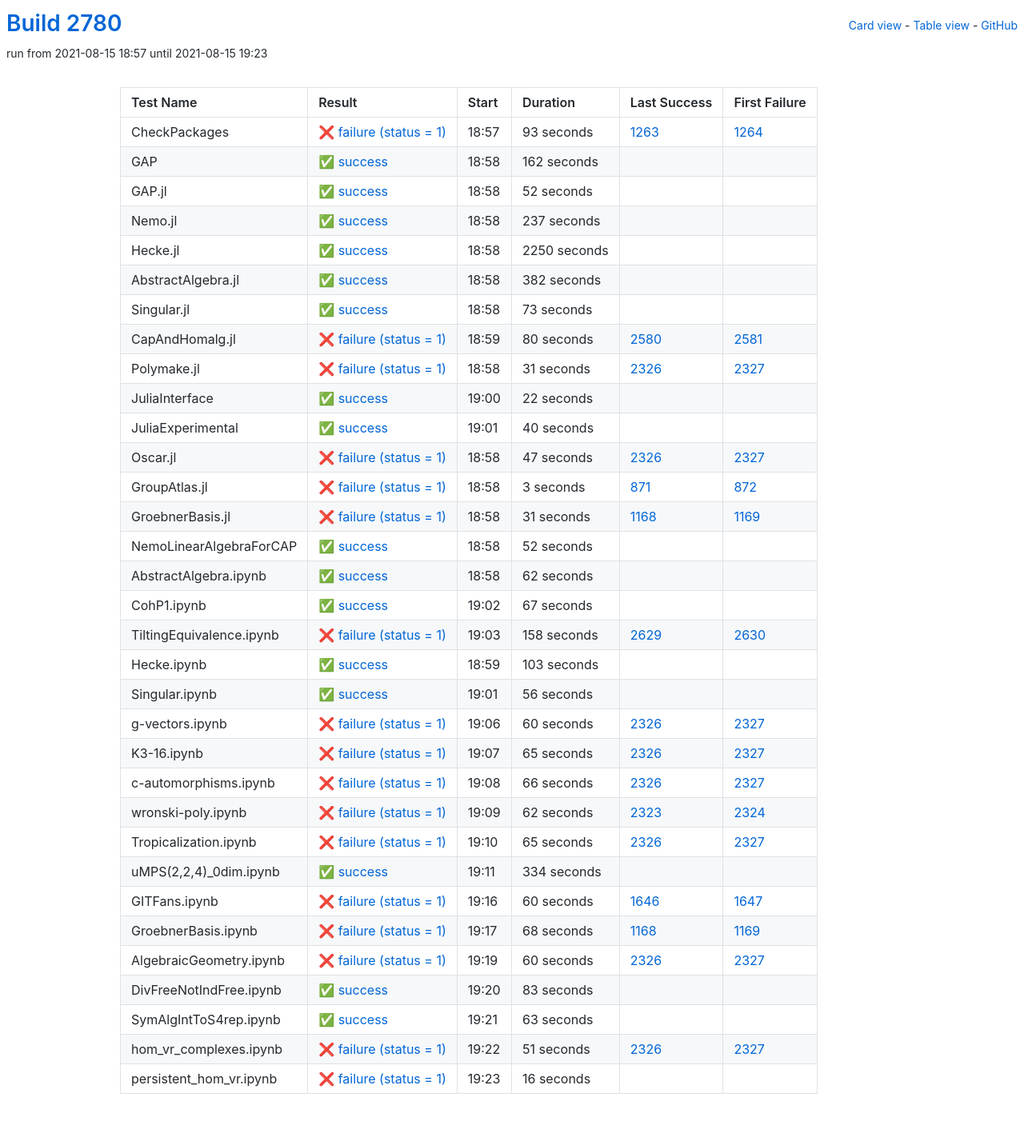
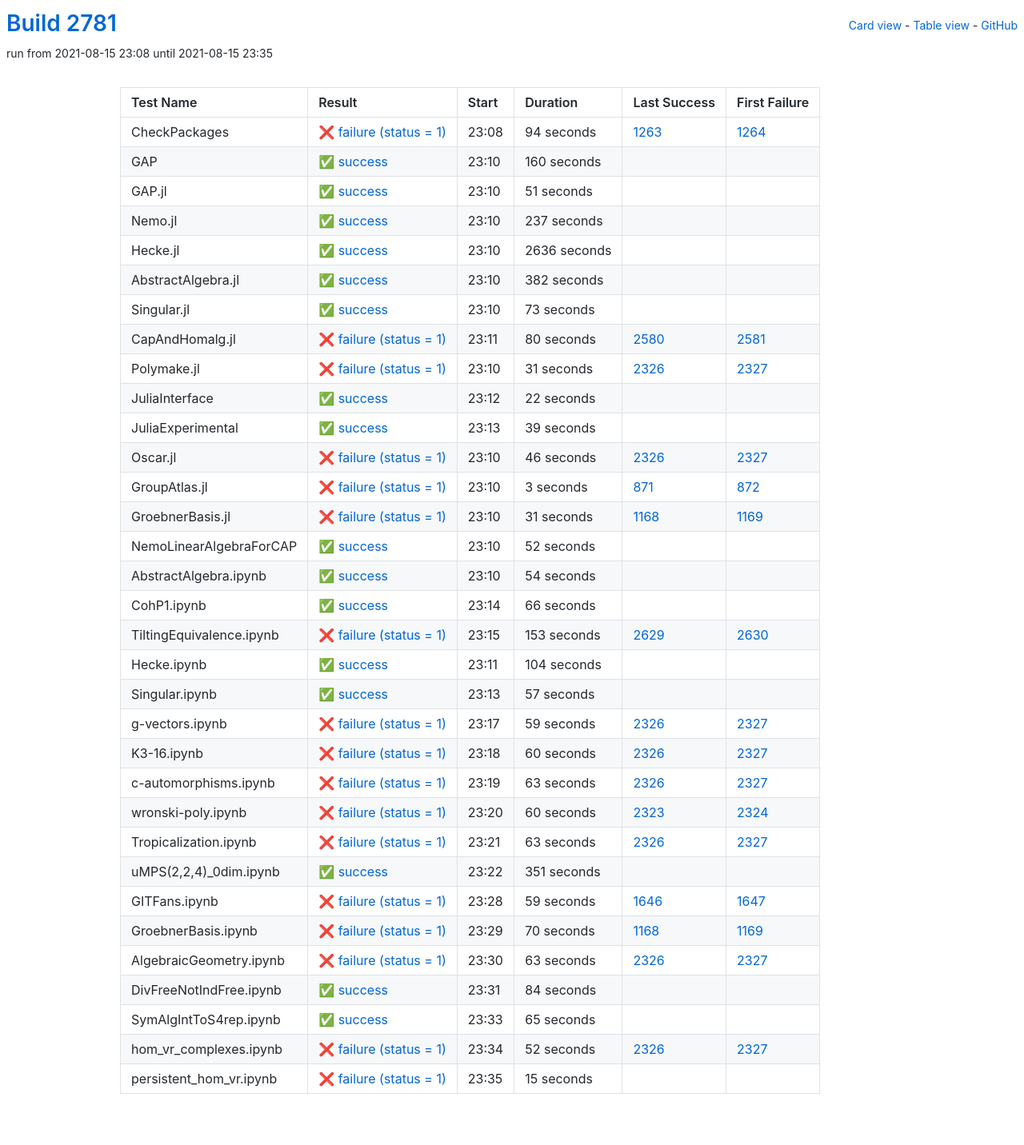
Before and after one commit to oscar-system/oscar-ci-status-stable, a Jekyll site: the page built from table.html, in a window 1280 px wide. Shown: the whole page at 80% size. Built offline with Jekyll 4.4.1, drawn with Linux system fonts in a browser that asks for light colours.

Commit message:
Build #2781

```diff
--- a/_data/ci.yml
+++ b/_data/ci.yml
@@ -1,6 +1,6 @@
 ---
-build: 2780
-build_url: https://oscarci.mathematik.uni-kl.de/job/oscar-stable/2780/
+build: 2781
+build_url: https://oscarci.mathematik.uni-kl.de/job/oscar-stable/2781/
 job: oscar-stable
 organization: oscar-system
 repo: oscar-ci-status-stable
@@ -8,44 +8,44 @@ repourl: https://github.com/oscar-system/oscar-ci-status-stable
 tests:
 - name: CheckPackages
   id: checkpackages
-  log: https://oscarci.mathematik.uni-kl.de/job/oscar-stable/2780/artifact/logs/build-2780/CheckPackages.log
-  start: 2021-08-15 18:57
+  log: https://oscarci.mathematik.uni-kl.de/job/oscar-stable/2781/artifact/logs/build-2781/CheckPackages.log
+  start: 2021-08-15 23:08
   success: false
   exitcode: 1
   status: failure
-  duration: 93
+  duration: 94
   last_success: 1263
   last_success_url: https://oscarci.mathematik.uni-kl.de/job/oscar-stable/1263/
   first_failure: 1264
   first_failure_url: https://oscarci.mathematik.uni-kl.de/job/oscar-stable/1264/
 - name: GAP
   id: gap
-  log: https://oscarci.mathematik.uni-kl.de/job/oscar-stable/2780/artifact/logs/build-2780/GAP.log
-  start: 2021-08-15 18:58
+  log: https://oscarci.mathematik.uni-kl.de/job/oscar-stable/2781/artifact/logs/build-2781/GAP.log
+  start: 2021-08-15 23:10
   success: true
   exitcode: 0
   status: success
-  duration: 162
+  duration: 160
   last_success: false
   last_success_url:
   first_failure: false
   first_failure_url:
 - name: GAP.jl
   id: gap-jl
-  log: https://oscarci.mathematik.uni-kl.de/job/oscar-stable/2780/artifact/logs/build-2780/GAP.jl.log
-  start: 2021-08-15 18:58
+  log: https://oscarci.mathematik.uni-kl.de/job/oscar-stable/2781/artifact/logs/build-2781/GAP.jl.log
+  start: 2021-08-15 23:10
   success: true
   exitcode: 0
   status: success
-  duration: 52
+  duration: 51
   last_success: false
   last_success_url:
   first_failure: false
   first_failure_url:
 - name: Nemo.jl
   id: nemo-jl
-  log: https://oscarci.mathematik.uni-kl.de/job/oscar-stable/2780/artifact/logs/build-2780/Nemo.jl.log
-  start: 2021-08-15 18:58
+  log: https://oscarci.mathematik.uni-kl.de/job/oscar-stable/2781/artifact/logs/build-2781/Nemo.jl.log
+  start: 2021-08-15 23:10
   success: true
   exitcode: 0
   status: success
@@ -56,20 +56,20 @@ tests:
   first_failure_url:
 - name: Hecke.jl
   id: hecke-jl
-  log: https://oscarci.mathematik.uni-kl.de/job/oscar-stable/2780/artifact/logs/build-2780/Hecke.jl.log
-  start: 2021-08-15 18:58
+  log: https://oscarci.mathematik.uni-kl.de/job/oscar-stable/2781/artifact/logs/build-2781/Hecke.jl.log
+  start: 2021-08-15 23:10
   success: true
   exitcode: 0
   status: success
-  duration: 2250
+  duration: 2636
   last_success: false
   last_success_url:
   first_failure: false
   first_failure_url:
 - name: AbstractAlgebra.jl
   id: abstractalgebra-jl
-  log: https://oscarci.mathematik.uni-kl.de/job/oscar-stable/2780/artifact/logs/build-2780/AbstractAlgebra.jl.log
-  start: 2021-08-15 18:58
+  log: https://oscarci.mathematik.uni-kl.de/job/oscar-stable/2781/artifact/logs/build-2781/AbstractAlgebra.jl.log
+  start: 2021-08-15 23:10
   success: true
   exitcode: 0
   status: success
@@ -80,8 +80,8 @@ tests:
   first_failure_url:
 - name: Singular.jl
   id: singular-jl
-  log: https://oscarci.mathematik.uni-kl.de/job/oscar-stable/2780/artifact/logs/build-2780/Singular.jl.log
-  start: 2021-08-15 18:58
+  log: https://oscarci.mathematik.uni-kl.de/job/oscar-stable/2781/artifact/logs/build-2781/Singular.jl.log
+  start: 2021-08-15 23:10
   success: true
   exitcode: 0
   status: success
@@ -92,8 +92,8 @@ tests:
   first_failure_url:
 - name: CapAndHomalg.jl
   id: capandhomalg-jl
-  log: https://oscarci.mathematik.uni-kl.de/job/oscar-stable/2780/artifact/logs/build-2780/CapAndHomalg.jl.log
-  start: 2021-08-15 18:59
+  log: https://oscarci.mathematik.uni-kl.de/job/oscar-stable/2781/artifact/logs/build-2781/CapAndHomalg.jl.log
+  start: 2021-08-15 23:11
   success: false
   exitcode: 1
   status: failure
@@ -104,8 +104,8 @@ tests:
   first_failure_url: https://oscarci.mathematik.uni-kl.de/job/oscar-stable/2581/
 - name: Polymake.jl
   id: polymake-jl
-  log: https://oscarci.mathematik.uni-kl.de/job/oscar-stable/2780/artifact/logs/build-2780/Polymake.jl.log
-  start: 2021-08-15 18:58
+  log: https://oscarci.mathematik.uni-kl.de/job/oscar-stable/2781/artifact/logs/build-2781/Polymake.jl.log
+  start: 2021-08-15 23:10
   success: false
   exitcode: 1
   status: failure
@@ -116,8 +116,8 @@ tests:
   first_failure_url: https://oscarci.mathematik.uni-kl.de/job/oscar-stable/2327/
 - name: JuliaInterface
   id: juliainterface
-  log: https://oscarci.mathematik.uni-kl.de/job/oscar-stable/2780/artifact/logs/build-2780/JuliaInterface.log
-  start: 2021-08-15 19:00
+  log: https://oscarci.mathematik.uni-kl.de/job/oscar-stable/2781/artifact/logs/build-2781/JuliaInterface.log
+  start: 2021-08-15 23:12
   success: true
   exitcode: 0
   status: success
@@ -128,32 +128,32 @@ tests:
   first_failure_url:
 - name: JuliaExperimental
   id: juliaexperimental
-  log: https://oscarci.mathematik.uni-kl.de/job/oscar-stable/2780/artifact/logs/build-2780/JuliaExperimental.log
-  start: 2021-08-15 19:01
+  log: https://oscarci.mathematik.uni-kl.de/job/oscar-stable/2781/artifact/logs/build-2781/JuliaExperimental.log
+  start: 2021-08-15 23:13
   success: true
   exitcode: 0
   status: success
-  duration: 40
+  duration: 39
   last_success: false
   last_success_url:
   first_failure: false
   first_failure_url:
 - name: Oscar.jl
   id: oscar-jl
-  log: https://oscarci.mathematik.uni-kl.de/job/oscar-stable/2780/artifact/logs/build-2780/Oscar.jl.log
-  start: 2021-08-15 18:58
+  log: https://oscarci.mathematik.uni-kl.de/job/oscar-stable/2781/artifact/logs/build-2781/Oscar.jl.log
+  start: 2021-08-15 23:10
   success: false
   exitcode: 1
   status: failure
-  duration: 47
+  duration: 46
   last_success: 2326
   last_success_url: https://oscarci.mathematik.uni-kl.de/job/oscar-stable/2326/
   first_failure: 2327
   first_failure_url: https://oscarci.mathematik.uni-kl.de/job/oscar-stable/2327/
 - name: GroupAtlas.jl
   id: groupatlas-jl
-  log: https://oscarci.mathematik.uni-kl.de/job/oscar-stable/2780/artifact/logs/build-2780/GroupAtlas.jl.log
-  start: 2021-08-15 18:58
+  log: https://oscarci.mathematik.uni-kl.de/job/oscar-stable/2781/artifact/logs/build-2781/GroupAtlas.jl.log
+  start: 2021-08-15 23:10
   success: false
   exitcode: 1
   status: failure
@@ -164,8 +164,8 @@ tests:
   first_failure_url: https://oscarci.mathematik.uni-kl.de/job/oscar-stable/872/
 - name: GroebnerBasis.jl
   id: groebnerbasis-jl
-  log: https://oscarci.mathematik.uni-kl.de/job/oscar-stable/2780/artifact/logs/build-2780/GroebnerBasis.jl.log
-  start: 2021-08-15 18:58
+  log: https://oscarci.mathematik.uni-kl.de/job/oscar-stable/2781/artifact/logs/build-2781/GroebnerBasis.jl.log
+  start: 2021-08-15 23:10
   success: false
   exitcode: 1
   status: failure
@@ -176,8 +176,8 @@ tests:
   first_failure_url: https://oscarci.mathematik.uni-kl.de/job/oscar-stable/1169/
 - name: NemoLinearAlgebraForCAP
   id: nemolinearalgebraforcap
-  log: https://oscarci.mathematik.uni-kl.de/job/oscar-stable/2780/artifact/logs/build-2780/NemoLinearAlgebraForCAP.log
-  start: 2021-08-15 18:58
+  log: https://oscarci.mathematik.uni-kl.de/job/oscar-stable/2781/artifact/logs/build-2781/NemoLinearAlgebraForCAP.log
+  start: 2021-08-15 23:10
   success: true
   exitcode: 0
   status: success
@@ -188,68 +188,80 @@ tests:
   first_failure_url:
 - name: AbstractAlgebra.ipynb
   id: abstractalgebra-ipynb
-  log: https://oscarci.mathematik.uni-kl.de/job/oscar-stable/2780/artifact/logs/build-2780/AbstractAlgebra.ipynb.log
-  start: 2021-08-15 18:58
+  log: https://oscarci.mathematik.uni-kl.de/job/oscar-stable/2781/artifact/logs/build-2781/AbstractAlgebra.ipynb.log
+  start: 2021-08-15 23:10
   success: true
   exitcode: 0
   status: success
-  duration: 62
+  duration: 54
   last_success: false
   last_success_url:
   first_failure: false
   first_failure_url:
 - name: CohP1.ipynb
   id: cohp1-ipynb
-  log: https://oscarci.mathematik.uni-kl.de/job/oscar-stable/2780/artifact/logs/build-2780/CohP1.ipynb.log
-  start: 2021-08-15 19:02
+  log: https://oscarci.mathematik.uni-kl.de/job/oscar-stable/2781/artifact/logs/build-2781/CohP1.ipynb.log
+  start: 2021-08-15 23:14
   success: true
   exitcode: 0
   status: success
-  duration: 67
+  duration: 66
   last_success: false
   last_success_url:
   first_failure: false
   first_failure_url:
 - name: TiltingEquivalence.ipynb
   id: tiltingequivalence-ipynb
-  log: https://oscarci.mathematik.uni-kl.de/job/oscar-stable/2780/artifact/logs/build-2780/TiltingEquivalence.ipynb.log
-  start: 2021-08-15 19:03
+  log: https://oscarci.mathematik.uni-kl.de/job/oscar-stable/2781/artifact/logs/build-2781/TiltingEquivalence.ipynb.log
+  start: 2021-08-15 23:15
   success: false
   exitcode: 1
   status: failure
-  duration: 158
+  duration: 153
   last_success: 2629
   last_success_url: https://oscarci.mathematik.uni-kl.de/job/oscar-stable/2629/
   first_failure: 2630
   first_failure_url: https://oscarci.mathematik.uni-kl.de/job/oscar-stable/2630/
 - name: Hecke.ipynb
   id: hecke-ipynb
-  log: https://oscarci.mathematik.uni-kl.de/job/oscar-stable/2780/artifact/logs/build-2780/Hecke.ipynb.log
-  start: 2021-08-15 18:59
+  log: https://oscarci.mathematik.uni-kl.de/job/oscar-stable/2781/artifact/logs/build-2781/Hecke.ipynb.log
+  start: 2021-08-15 23:11
   success: true
   exitcode: 0
   status: success
-  duration: 103
+  duration: 104
   last_success: false
   last_success_url:
   first_failure: false
   first_failure_url:
 - name: Singular.ipynb
   id: singular-ipynb
-  log: https://oscarci.mathematik.uni-kl.de/job/oscar-stable/2780/artifact/logs/build-2780/Singular.ipynb.log
-  start: 2021-08-15 19:01
+  log: https://oscarci.mathematik.uni-kl.de/job/oscar-stable/2781/artifact/logs/build-2781/Singular.ipynb.log
+  start: 2021-08-15 23:13
   success: true
   exitcode: 0
   status: success
-  duration: 56
+  duration: 57
   last_success: false
   last_success_url:
   first_failure: false
   first_failure_url:
 - name: g-vectors.ipynb
   id: g-vectors-ipynb
-  log: https://oscarci.mathematik.uni-kl.de/job/oscar-stable/2780/artifact/logs/build-2780/g-vectors.ipynb.log
-  start: 2021-08-15 19:06
+  log: https://oscarci.mathematik.uni-kl.de/job/oscar-stable/2781/artifact/logs/build-2781/g-vectors.ipynb.log
+  start: 2021-08-15 23:17
+  success: false
+  exitcode: 1
+  status: failure
+  duration: 59
+  last_success: 2326
+  last_success_url: https://oscarci.mathematik.uni-kl.de/job/oscar-stable/2326/
+  first_failure: 2327
+  first_failure_url: https://oscarci.mathematik.uni-kl.de/job/oscar-stable/2327/
+- name: K3-16.ipynb
+  id: k3-16-ipynb
+  log: https://oscarci.mathematik.uni-kl.de/job/oscar-stable/2781/artifact/logs/build-2781/K3-16.ipynb.log
+  start: 2021-08-15 23:18
   success: false
   exitcode: 1
   status: failure
@@ -258,146 +270,134 @@ tests:
   last_success_url: https://oscarci.mathematik.uni-kl.de/job/oscar-stable/2326/
   first_failure: 2327
   first_failure_url: https://oscarci.mathematik.uni-kl.de/job/oscar-stable/2327/
-- name: K3-16.ipynb
-  id: k3-16-ipynb
-  log: https://oscarci.mathematik.uni-kl.de/job/oscar-stable/2780/artifact/logs/build-2780/K3-16.ipynb.log
-  start: 2021-08-15 19:07
+- name: c-automorphisms.ipynb
+  id: c-automorphisms-ipynb
+  log: https://oscarci.mathematik.uni-kl.de/job/oscar-stable/2781/artifact/logs/build-2781/c-automorphisms.ipynb.log
+  start: 2021-08-15 23:19
   success: false
   exitcode: 1
   status: failure
-  duration: 65
-  last_success: 2326
-  last_success_url: https://oscarci.mathematik.uni-kl.de/job/oscar-stable/2326/
-  first_failure: 2327
-  first_failure_url: https://oscarci.mathematik.uni-kl.de/job/oscar-stable/2327/
-- name: c-automorphisms.ipynb
-  id: c-automorphisms-ipynb
-  log: https://oscarci.mathematik.uni-kl.de/job/oscar-stable/2780/artifact/logs/build-2780/c-automorphisms.ipynb.log
-  start: 2021-08-15 19:08
-  success: false
-  exitcode: 1
-  status: failure
-  duration: 66
+  duration: 63
   last_success: 2326
   last_success_url: https://oscarci.mathematik.uni-kl.de/job/oscar-stable/2326/
   first_failure: 2327
   first_failure_url: https://oscarci.mathematik.uni-kl.de/job/oscar-stable/2327/
 - name: wronski-poly.ipynb
   id: wronski-poly-ipynb
-  log: https://oscarci.mathematik.uni-kl.de/job/oscar-stable/2780/artifact/logs/build-2780/wronski-poly.ipynb.log
-  start: 2021-08-15 19:09
+  log: https://oscarci.mathematik.uni-kl.de/job/oscar-stable/2781/artifact/logs/build-2781/wronski-poly.ipynb.log
+  start: 2021-08-15 23:20
   success: false
   exitcode: 1
   status: failure
-  duration: 62
+  duration: 60
   last_success: 2323
   last_success_url: https://oscarci.mathematik.uni-kl.de/job/oscar-stable/2323/
   first_failure: 2324
   first_failure_url: https://oscarci.mathematik.uni-kl.de/job/oscar-stable/2324/
 - name: Tropicalization.ipynb
   id: tropicalization-ipynb
-  log: https://oscarci.mathematik.uni-kl.de/job/oscar-stable/2780/artifact/logs/build-2780/Tropicalization.ipynb.log
-  start: 2021-08-15 19:10
+  log: https://oscarci.mathematik.uni-kl.de/job/oscar-stable/2781/artifact/logs/build-2781/Tropicalization.ipynb.log
+  start: 2021-08-15 23:21
   success: false
   exitcode: 1
   status: failure
-  duration: 65
+  duration: 63
   last_success: 2326
   last_success_url: https://oscarci.mathematik.uni-kl.de/job/oscar-stable/2326/
   first_failure: 2327
   first_failure_url: https://oscarci.mathematik.uni-kl.de/job/oscar-stable/2327/
 - name: uMPS(2,2,4)_0dim.ipynb
   id: umps-2-2-4-0dim-ipynb
-  log: https://oscarci.mathematik.uni-kl.de/job/oscar-stable/2780/artifact/logs/build-2780/uMPS-2-2-4-_0dim.ipynb.log
-  start: 2021-08-15 19:11
+  log: https://oscarci.mathematik.uni-kl.de/job/oscar-stable/2781/artifact/logs/build-2781/uMPS-2-2-4-_0dim.ipynb.log
+  start: 2021-08-15 23:22
   success: true
   exitcode: 0
   status: success
-  duration: 334
+  duration: 351
   last_success: false
   last_success_url:
   first_failure: false
   first_failure_url:
 - name: GITFans.ipynb
   id: gitfans-ipynb
-  log: https://oscarci.mathematik.uni-kl.de/job/oscar-stable/2780/artifact/logs/build-2780/GITFans.ipynb.log
-  start: 2021-08-15 19:16
+  log: https://oscarci.mathematik.uni-kl.de/job/oscar-stable/2781/artifact/logs/build-2781/GITFans.ipynb.log
+  start: 2021-08-15 23:28
   success: false
   exitcode: 1
   status: failure
-  duration: 60
+  duration: 59
   last_success: 1646
   last_success_url: https://oscarci.mathematik.uni-kl.de/job/oscar-stable/1646/
   first_failure: 1647
   first_failure_url: https://oscarci.mathematik.uni-kl.de/job/oscar-stable/1647/
 - name: GroebnerBasis.ipynb
   id: groebnerbasis-ipynb
-  log: https://oscarci.mathematik.uni-kl.de/job/oscar-stable/2780/artifact/logs/build-2780/GroebnerBasis.ipynb.log
-  start: 2021-08-15 19:17
+  log: https://oscarci.mathematik.uni-kl.de/job/oscar-stable/2781/artifact/logs/build-2781/GroebnerBasis.ipynb.log
+  start: 2021-08-15 23:29
   success: false
   exitcode: 1
   status: failure
-  duration: 68
+  duration: 70
   last_success: 1168
   last_success_url: https://oscarci.mathematik.uni-kl.de/job/oscar-stable/1168/
   first_failure: 1169
   first_failure_url: https://oscarci.mathematik.uni-kl.de/job/oscar-stable/1169/
 - name: AlgebraicGeometry.ipynb
   id: algebraicgeometry-ipynb
-  log: https://oscarci.mathematik.uni-kl.de/job/oscar-stable/2780/artifact/logs/build-2780/AlgebraicGeometry.ipynb.log
-  start: 2021-08-15 19:19
+  log: https://oscarci.mathematik.uni-kl.de/job/oscar-stable/2781/artifact/logs/build-2781/AlgebraicGeometry.ipynb.log
+  start: 2021-08-15 23:30
   success: false
   exitcode: 1
   status: failure
-  duration: 60
+  duration: 63
   last_success: 2326
   last_success_url: https://oscarci.mathematik.uni-kl.de/job/oscar-stable/2326/
   first_failure: 2327
   first_failure_url: https://oscarci.mathematik.uni-kl.de/job/oscar-stable/2327/
 - name: DivFreeNotIndFree.ipynb
   id: divfreenotindfree-ipynb
-  log: https://oscarci.mathematik.uni-kl.de/job/oscar-stable/2780/artifact/logs/build-2780/DivFreeNotIndFree.ipynb.log
-  start: 2021-08-15 19:20
+  log: https://oscarci.mathematik.uni-kl.de/job/oscar-stable/2781/artifact/logs/build-2781/DivFreeNotIndFree.ipynb.log
+  start: 2021-08-15 23:31
   success: true
   exitcode: 0
   status: success
-  duration: 83
+  duration: 84
   last_success: false
   last_success_url:
   first_failure: false
   first_failure_url:
 - name: SymAlgIntToS4rep.ipynb
   id: symalginttos4rep-ipynb
-  log: https://oscarci.mathematik.uni-kl.de/job/oscar-stable/2780/artifact/logs/build-2780/SymAlgIntToS4rep.ipynb.log
-  start: 2021-08-15 19:21
+  log: https://oscarci.mathematik.uni-kl.de/job/oscar-stable/2781/artifact/logs/build-2781/SymAlgIntToS4rep.ipynb.log
+  start: 2021-08-15 23:33
   success: true
   exitcode: 0
   status: success
-  duration: 63
+  duration: 65
   last_success: false
   last_success_url:
   first_failure: false
   first_failure_url:
 - name: hom_vr_complexes.ipynb
   id: hom-vr-complexes-ipynb
-  log: https://oscarci.mathematik.uni-kl.de/job/oscar-stable/2780/artifact/logs/build-2780/hom_vr_complexes.ipynb.log
-  start: 2021-08-15 19:22
+  log: https://oscarci.mathematik.uni-kl.de/job/oscar-stable/2781/artifact/logs/build-2781/hom_vr_complexes.ipynb.log
+  start: 2021-08-15 23:34
   success: false
   exitcode: 1
   status: failure
-  duration: 51
+  duration: 52
   last_success: 2326
   last_success_url: https://oscarci.mathematik.uni-kl.de/job/oscar-stable/2326/
   first_failure: 2327
   first_failure_url: https://oscarci.mathematik.uni-kl.de/job/oscar-stable/2327/
 - name: persistent_hom_vr.ipynb
   id: persistent-hom-vr-ipynb
-  log: https://oscarci.mathematik.uni-kl.de/job/oscar-stable/2780/artifact/logs/build-2780/persistent_hom_vr.ipynb.log
-  start: 2021-08-15 19:23
+  log: https://oscarci.mathematik.uni-kl.de/job/oscar-stable/2781/artifact/logs/build-2781/persistent_hom_vr.ipynb.log
+  start: 2021-08-15 23:35
   success: false
   exitcode: 1
   status: failure
-  duration: 16
+  duration: 15
   last_success: false
   last_success_url:
   first_failure: false
```
Also changed, not shown: README.md.
